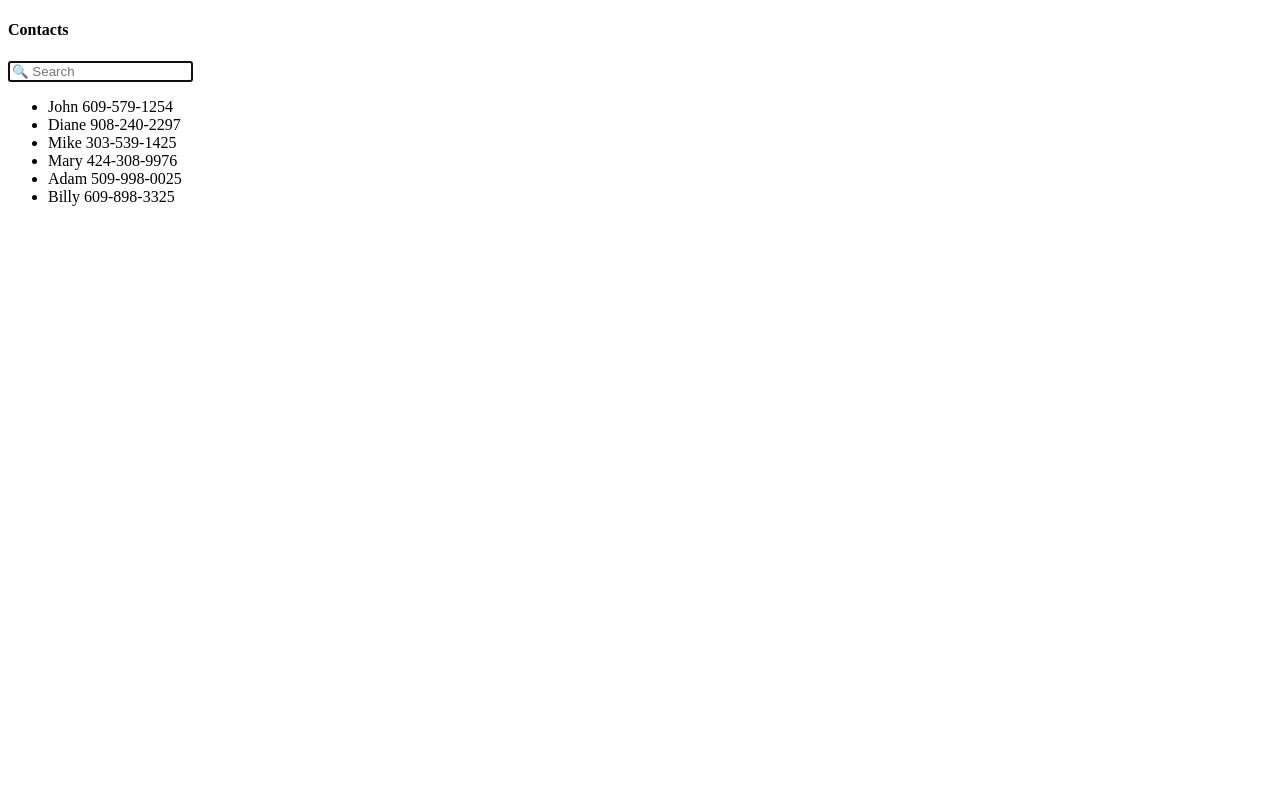
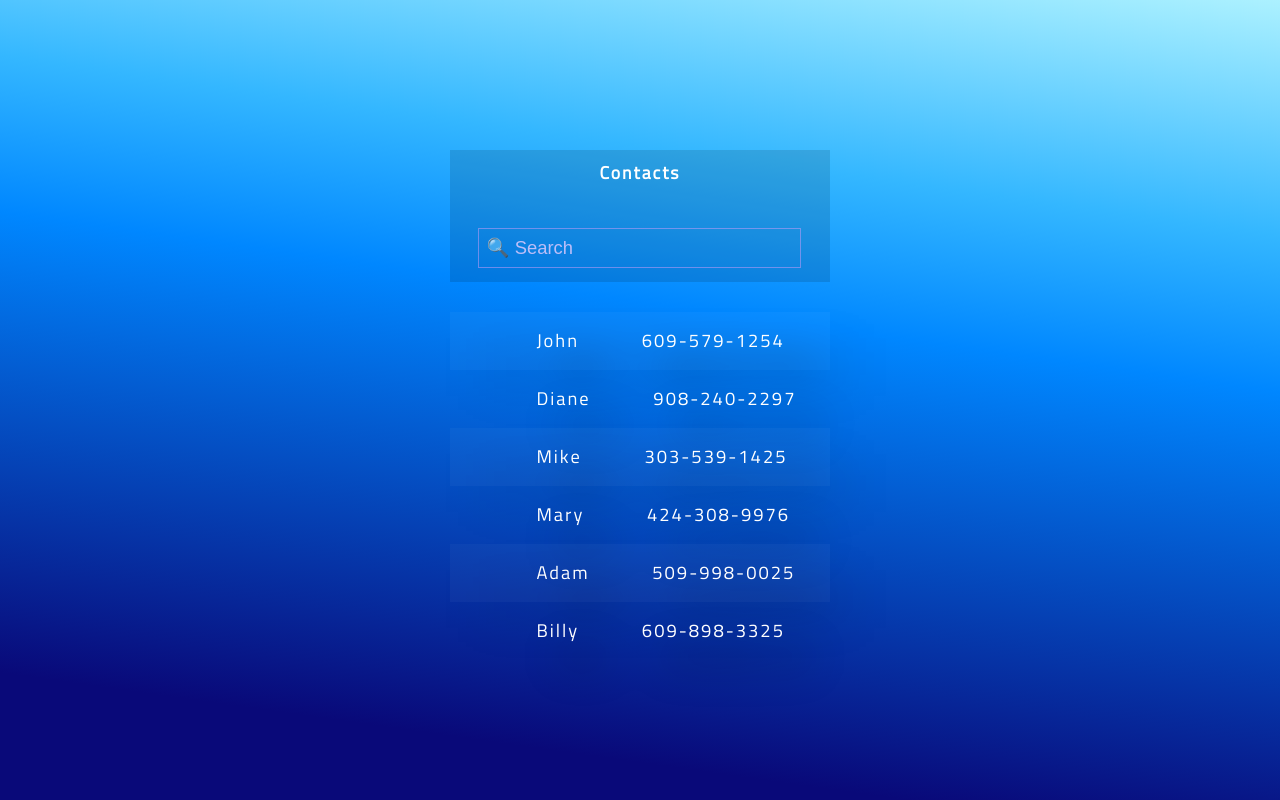
Before and after one commit to darriola2021670/Git_101, a plain HTML site: page contactos.html in a window 1280 px wide. Drawn offline with Linux system fonts and the light colour scheme.

Commit message:
se agrego el css de contactos

```diff
--- a/Assets/styles/contactos.css
+++ b/Assets/styles/contactos.css
@@ -0,0 +1,116 @@
+@import url(https://fonts.googleapis.com/css?family=Titillium+Web);
+
+html {
+    height: 100%;
+}
+
+body {
+    width:100%;
+    height:100%;
+    display: flex;
+    justify-content: center;
+    margin: 0;
+    font: 14px 'Titillium Web', sans-serif;
+    letter-spacing:2px;
+    background: linear-gradient(8deg, rgba(9,9,121,1) 13%, rgba(0,135,255,1) 60%, rgba(52,183,255,1) 76%, rgba(172,241,255,1) 100%, rgba(181,242,255,1) 100%, rgba(130,234,255,1) 100%);
+}
+
+section{
+    align-self: top;
+    margin:150px 0;
+    display:  block;
+    position: relative;
+    width:380px;
+    max-height:550px;
+    color:hsl(0, 0%, 100%);
+    & header {
+      padding: 1em 1.4em;
+      background:hsla(0,0%,0%,.12);
+      margin: 0 auto 0 auto;
+        & h4{
+        height:3rem;
+        margin:0 0 1rem 0;
+        padding:0;
+        line-height:1.1rem;
+        text-align:center;
+        border-radius:3px;
+        font-size:1.1rem;
+          & span{
+          padding:1.2rem;
+          }
+       }
+       & input[type="search"]{
+          margin:0 .5rem;
+          padding: .5rem;
+          width:95%;
+          color:hsla(274, 95%, 95%, .8);
+          background:transparent;
+          border:none;
+          font-size:1.15rem;
+          transition:translateX 6s ease-in;
+          &:focus{
+            outline:none;
+            border:1px solid hsla(274, 90%, 80%, .5);
+                 &::-webkit-input-placeholder{
+              transform: translateX(70%);
+              opacity:0;
+            &:-moz-placeholder{
+              transform: translateX(70%);
+              opacity:0;
+            }
+            &::-moz-placeholder{
+              transform: translateX(70%);
+              opacity:0;
+            }
+            &:-ms-input-placeholder{
+              transform: translateX(70%);
+              opacity:0;
+            }
+            &::-ms-input-placeholder {
+              transform: translateX(70%);
+              opacity:0;
+            }
+                 }
+          }
+          &::-webkit-input-placeholder{color:hsla(274, 95%, 90%, .8);
+            transition: ease-in 0.3s;
+            transform-origin: 0 50%;
+          }
+          &:-moz-placeholder{color:hsla(274, 95%, 90%, .8);
+            transition: ease-in 0.3s;
+            transform-origin: 0 50%;
+          }
+          &::-moz-placeholder{color:hsla(274, 95%, 90%, .8);
+            transition: ease-in 0.3s;
+            transform-origin: 0 50%;
+          }
+          &:-ms-input-placeholder{color:hsla(274, 95%, 90%, .8);
+            transition: ease-in 0.3s;
+            transform-origin: 0 50%;
+          }
+          &::-ms-input-placeholder{color:hsla(274, 95%, 90%, .8);
+            transition: ease-in 0.3s;
+            transform-origin: 0 50%;
+          }
+      }
+    }
+    .filter{
+      padding:1rem 0;
+      & li{
+        width: 100%;
+        padding: 1rem 0;
+        line-height:1.5rem;
+        filter: drop-shadow(26px 26px 20px hsl(0, 0%, 0%));
+        list-style-type:none;
+        text-align:left;
+        & span{
+          font-size:1.15rem;
+          padding:1.8rem;
+        }
+        &:nth-child(odd){
+          background-color:hsla(255,255%,255%,.03);
+          margin:0;
+        }
+      }
+    }
+  }
```
